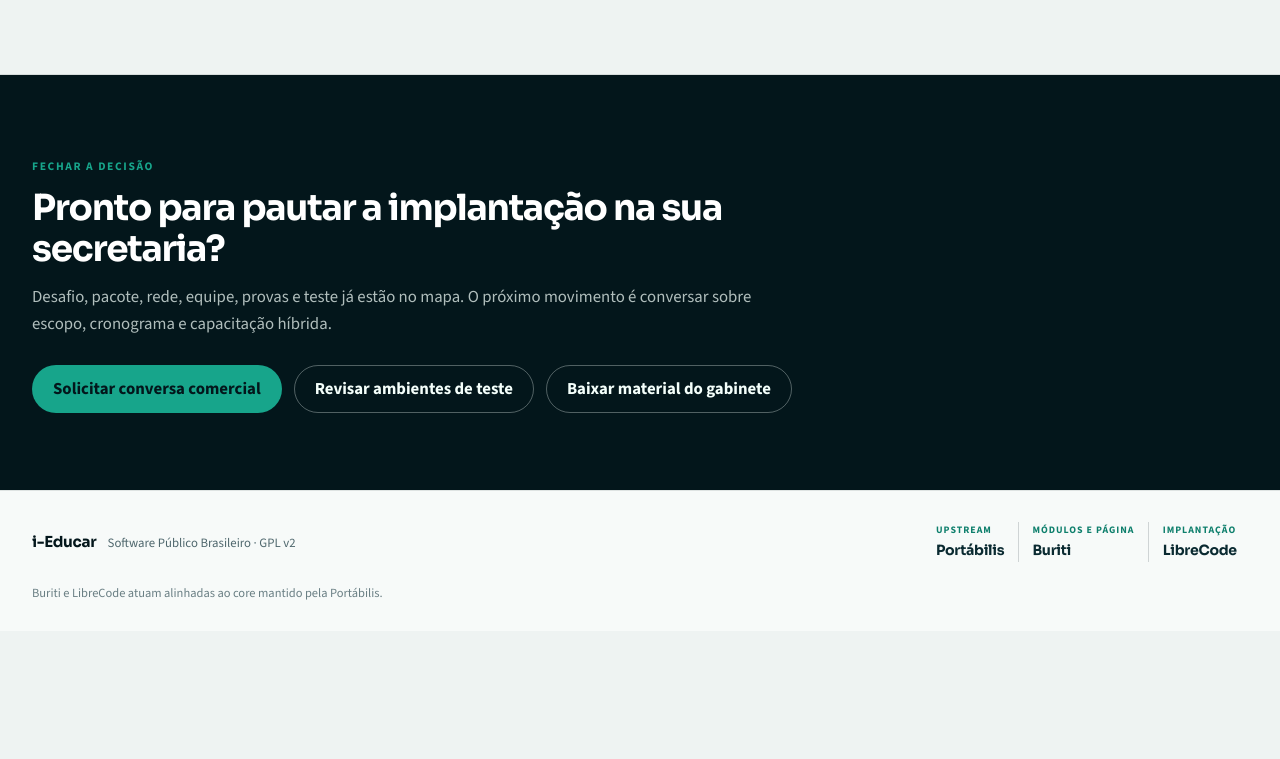
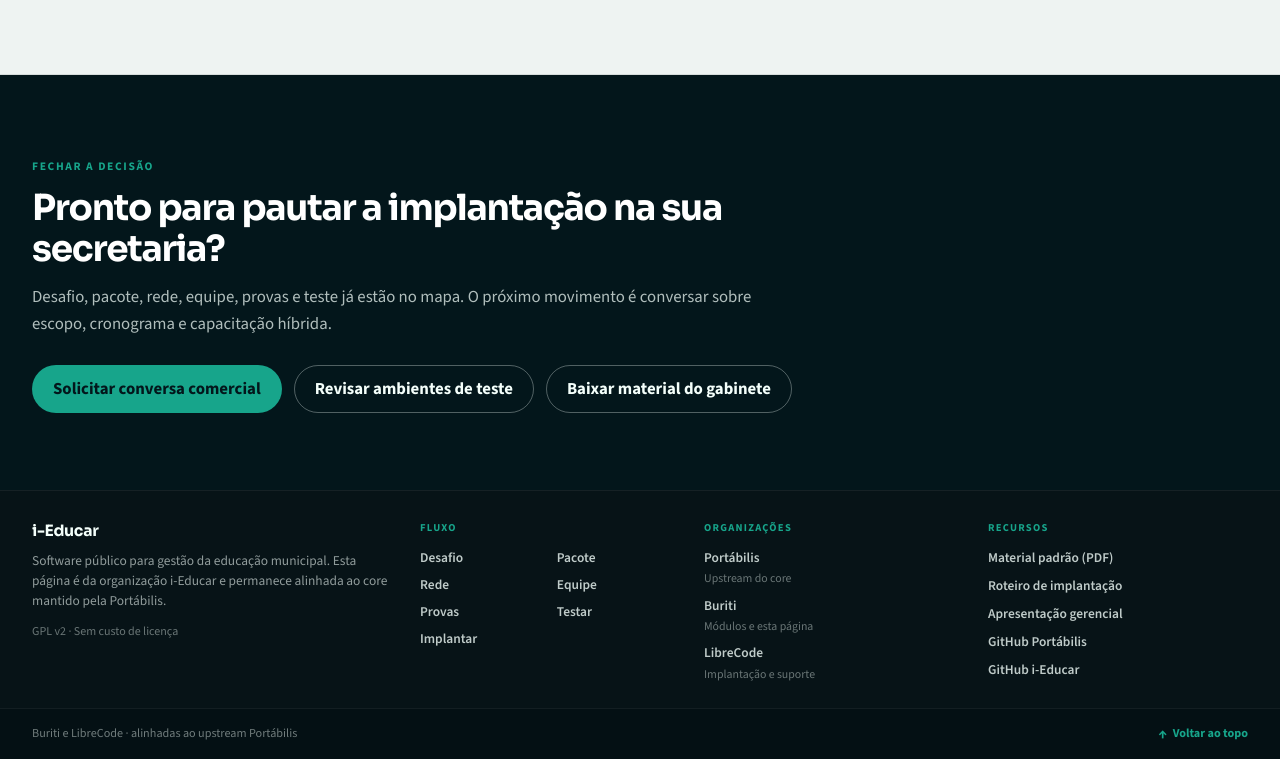
Before and after one commit to i-Educar/i-educar.github.io, a plain HTML site: page index.html in a window 1280 px wide. Shown: the part 8130-8889 px from the top of the page. Before the commit the page ends 8761 px from the top, so only its background shows below. Drawn offline with nearby package versions, Linux system fonts and the light colour scheme.

Commit message:
feat: rodapé compacto com menu, dados e voltar ao topo
Estrutura em colunas (sobre, fluxo, organizações, recursos),
barra inferior com papéis e botão flutuante de retorno ao topo.

Co-authored-by: Cursor <cursoragent@cursor.com>

```diff
--- a/assets/css/site.css
+++ b/assets/css/site.css
@@ -875,103 +875,139 @@ body.album-open { overflow: hidden; }
 .cta-final .lead { color: rgba(244,255,251,.72); }
 
 .site-footer {
-  padding: 1.6rem 0 1.85rem;
-  background: #f7faf9;
-  border-top: 1px solid var(--line);
-  color: var(--muted);
-  font-size: .86rem;
+  background: #071317;
+  color: rgba(244, 255, 251, 0.62);
+  font-size: .84rem;
+  border-top: 1px solid rgba(255,255,255,.06);
 }
-.site-footer .wrap {
+.footer-grid {
   display: grid;
-  gap: .85rem 1.5rem;
-  align-items: center;
-  grid-template-columns: minmax(0, 1fr) auto;
-  grid-template-areas:
-    "brand orgs"
-    "note note";
+  grid-template-columns: minmax(12rem, 1.4fr) repeat(3, minmax(0, 1fr));
+  gap: 1.75rem 1.5rem;
+  padding: 1.75rem 0 1.5rem;
 }
-.footer-brand {
-  grid-area: brand;
+.footer-col { min-width: 0; }
+.footer-name {
+  margin: 0 0 .45rem;
+  font-family: "Sora", sans-serif;
+  font-size: .98rem;
+  font-weight: 700;
+  letter-spacing: -0.02em;
+  color: #f4fffb;
+}
+.footer-desc {
+  margin: 0 0 .7rem;
+  max-width: 28rem;
+  line-height: 1.5;
+  color: rgba(244, 255, 251, 0.58);
+}
+.footer-legal {
+  margin: 0;
+  font-size: .75rem;
+  color: rgba(244, 255, 251, 0.42);
+}
+.footer-heading {
+  margin: 0 0 .7rem;
+  font-size: .66rem;
+  letter-spacing: .12em;
+  text-transform: uppercase;
+  font-weight: 800;
+  color: var(--mint-2);
+}
+.footer-col ul {
+  margin: 0;
+  padding: 0;
+  list-style: none;
+  display: grid;
+  gap: .42rem;
+}
+.footer-menu ul {
+  grid-template-columns: 1fr 1fr;
+  gap: .35rem .85rem;
+}
+.footer-col a {
+  color: rgba(244, 255, 251, 0.78);
+  text-decoration: none;
+  font-weight: 600;
+}
+.footer-col a:hover { color: #fff; }
+.footer-partners li {
+  display: grid;
+  gap: .05rem;
+}
+.footer-partners span {
+  font-size: .74rem;
+  color: rgba(244, 255, 251, 0.42);
+}
+.footer-bar {
+  border-top: 1px solid rgba(255,255,255,.06);
+  background: #041014;
+}
+.footer-bar-inner {
   display: flex;
   flex-wrap: wrap;
-  align-items: baseline;
-  gap: .45rem .7rem;
-  min-width: 0;
+  align-items: center;
+  justify-content: space-between;
+  gap: .75rem 1rem;
+  padding: .85rem 0;
+  font-size: .76rem;
+  color: rgba(244, 255, 251, 0.45);
 }
-.footer-name {
-  font-family: "Sora", sans-serif;
+.footer-bar-inner p { margin: 0; }
+.footer-top {
+  display: inline-flex;
+  align-items: center;
+  gap: .35rem;
+  color: var(--mint-2);
+  text-decoration: none;
   font-weight: 700;
-  font-size: .95rem;
-  letter-spacing: -0.02em;
+}
+.footer-top:hover { color: #fff; }
+.footer-top::before {
+  content: "↑";
+  font-size: .9rem;
+}
+
+.to-top {
+  position: fixed;
+  right: max(1rem, calc((100% - var(--max)) / 2 - 0.25rem));
+  bottom: 1.25rem;
+  z-index: 40;
+  width: 2.6rem;
+  height: 2.6rem;
+  display: grid;
+  place-items: center;
+  border-radius: 999px;
+  background: var(--mint-2);
   color: var(--ink);
+  text-decoration: none;
+  font-size: 1.05rem;
+  font-weight: 700;
+  box-shadow: 0 12px 28px rgba(3, 22, 27, 0.28);
+  transition: opacity .2s ease, transform .2s var(--ease);
 }
-.footer-meta {
-  color: var(--muted);
-  font-size: .8rem;
+.to-top:hover {
+  color: var(--ink);
+  transform: translateY(-2px);
 }
-.footer-orgs {
-  grid-area: orgs;
-  display: flex;
-  flex-wrap: wrap;
-  align-items: stretch;
-  justify-content: flex-end;
-  gap: .55rem .15rem;
+.to-top[hidden] { display: none !important; }
+
+@media (max-width: 1020px) {
+  .footer-grid {
+    grid-template-columns: 1fr 1fr;
+  }
+  .footer-about { grid-column: 1 / -1; }
 }
-.footer-org {
-  display: flex;
-  flex-direction: column;
-  gap: .12rem;
-  padding: .35rem .7rem;
-  text-decoration: none;
-  color: inherit;
-  border-radius: 10px;
-  transition: background .2s ease;
-}
-.footer-org:hover {
-  background: rgba(14, 127, 108, 0.06);
-  color: inherit;
-}
-.footer-org-role {
-  font-size: .62rem;
-  letter-spacing: .1em;
-  text-transform: uppercase;
-  font-weight: 800;
-  color: var(--mint);
-}
-.footer-org-name {
-  font-family: "Sora", sans-serif;
-  font-size: .88rem;
-  font-weight: 650;
-  letter-spacing: -0.02em;
-  color: var(--ink-2);
-}
-.footer-sep {
-  width: 1px;
-  align-self: stretch;
-  margin: .35rem 0;
-  background: var(--line-strong);
-}
-.footer-note {
-  grid-area: note;
-  margin: 0;
-  padding-top: .15rem;
-  font-size: .78rem;
-  line-height: 1.45;
-  color: #6a7f84;
-  max-width: 52rem;
-}
-@media (max-width: 860px) {
-  .site-footer .wrap {
+@media (max-width: 640px) {
+  .footer-grid {
     grid-template-columns: 1fr;
-    grid-template-areas:
-      "brand"
-      "orgs"
-      "note";
+    padding-top: 1.4rem;
   }
-  .footer-orgs {
-    justify-content: flex-start;
+  .footer-menu ul { grid-template-columns: 1fr 1fr; }
+  .to-top {
+    right: 1rem;
+    bottom: 1rem;
   }
-  .footer-sep { display: none; }
 }
 
 .reveal {
--- a/assets/js/site.js
+++ b/assets/js/site.js
@@ -228,4 +228,14 @@
     );
     sections.forEach((s) => io.observe(s));
   }
+
+  const toTop = document.getElementById("to-top");
+  if (toTop) {
+    const toggleToTop = () => {
+      const show = window.scrollY > 480;
+      toTop.hidden = !show;
+    };
+    toggleToTop();
+    window.addEventListener("scroll", toggleToTop, { passive: true });
+  }
 })();
--- a/index.html
+++ b/index.html
@@ -19,7 +19,7 @@
   <link rel="preconnect" href="https://fonts.googleapis.com">
   <link rel="preconnect" href="https://fonts.gstatic.com" crossorigin>
   <link href="https://fonts.googleapis.com/css2?family=Sora:wght@500;600;700&family=Source+Sans+3:wght@400;500;600;700&display=swap" rel="stylesheet">
-  <link rel="stylesheet" href="assets/css/site.css?v=foot1">
+  <link rel="stylesheet" href="assets/css/site.css?v=foot2">
 </head>
 <body>
   <header class="site-header">
@@ -503,32 +503,65 @@
   </main>
 
   <footer class="site-footer">
-    <div class="wrap">
-      <div class="footer-brand">
-        <span class="footer-name">i-Educar</span>
-        <span class="footer-meta">Software Público Brasileiro · GPL v2</span>
+    <div class="wrap footer-grid">
+      <div class="footer-col footer-about">
+        <p class="footer-name">i-Educar</p>
+        <p class="footer-desc">Software público para gestão da educação municipal. Esta página é da organização i-Educar e permanece alinhada ao core mantido pela Portábilis.</p>
+        <p class="footer-legal">GPL v2 · Sem custo de licença</p>
       </div>
-      <div class="footer-orgs" aria-label="Organizações">
-        <a class="footer-org" href="https://ieducar.org/" rel="noopener noreferrer">
-          <span class="footer-org-role">Upstream</span>
-          <span class="footer-org-name">Portábilis</span>
-        </a>
-        <span class="footer-sep" aria-hidden="true"></span>
-        <a class="footer-org" href="https://github.com/i-Educar" rel="noopener noreferrer">
-          <span class="footer-org-role">Módulos e página</span>
-          <span class="footer-org-name">Buriti</span>
-        </a>
-        <span class="footer-sep" aria-hidden="true"></span>
-        <a class="footer-org" href="https://librecode.coop" rel="noopener noreferrer">
-          <span class="footer-org-role">Implantação</span>
-          <span class="footer-org-name">LibreCode</span>
-        </a>
+
+      <nav class="footer-col footer-menu" aria-label="Menu do rodapé">
+        <p class="footer-heading">Fluxo</p>
+        <ul>
+          <li><a href="#desafio">Desafio</a></li>
+          <li><a href="#pacote">Pacote</a></li>
+          <li><a href="#rede">Rede</a></li>
+          <li><a href="#equipe-treino">Equipe</a></li>
+          <li><a href="#provas">Provas</a></li>
+          <li><a href="#testar">Testar</a></li>
+          <li><a href="#implantar">Implantar</a></li>
+        </ul>
+      </nav>
+
+      <div class="footer-col footer-partners">
+        <p class="footer-heading">Organizações</p>
+        <ul>
+          <li>
+            <a href="https://ieducar.org/" rel="noopener noreferrer">Portábilis</a>
+            <span>Upstream do core</span>
+          </li>
+          <li>
+            <a href="https://github.com/i-Educar" rel="noopener noreferrer">Buriti</a>
+            <span>Módulos e esta página</span>
+          </li>
+          <li>
+            <a href="https://librecode.coop" rel="noopener noreferrer">LibreCode</a>
+            <span>Implantação e suporte</span>
+          </li>
+        </ul>
       </div>
-      <p class="footer-note">
-        Buriti e LibreCode atuam alinhadas ao core mantido pela Portábilis.
-      </p>
+
+      <div class="footer-col footer-links">
+        <p class="footer-heading">Recursos</p>
+        <ul>
+          <li><a href="docs/documentacao-padrao.pdf">Material padrão (PDF)</a></li>
+          <li><a href="docs/implantacao-consultoria.pdf">Roteiro de implantação</a></li>
+          <li><a href="docs/apresentacao-gestao-educacional.pdf">Apresentação gerencial</a></li>
+          <li><a href="https://github.com/portabilis/i-educar" rel="noopener noreferrer">GitHub Portábilis</a></li>
+          <li><a href="https://github.com/i-Educar" rel="noopener noreferrer">GitHub i-Educar</a></li>
+        </ul>
+      </div>
+    </div>
+
+    <div class="footer-bar">
+      <div class="wrap footer-bar-inner">
+        <p>Buriti e LibreCode · alinhadas ao upstream Portábilis</p>
+        <a class="footer-top" href="#topo">Voltar ao topo</a>
+      </div>
     </div>
   </footer>
+
+  <a class="to-top" href="#topo" id="to-top" aria-label="Voltar ao topo" hidden>↑</a>
 
   <div class="lightbox" id="lightbox" hidden aria-hidden="true">
     <div class="lightbox-dialog" role="dialog" aria-modal="true" aria-labelledby="lb-title">
@@ -555,6 +588,6 @@
     </div>
   </div>
 
-  <script src="assets/js/site.js?v=foot1"></script>
+  <script src="assets/js/site.js?v=foot2"></script>
 </body>
 </html>
```
